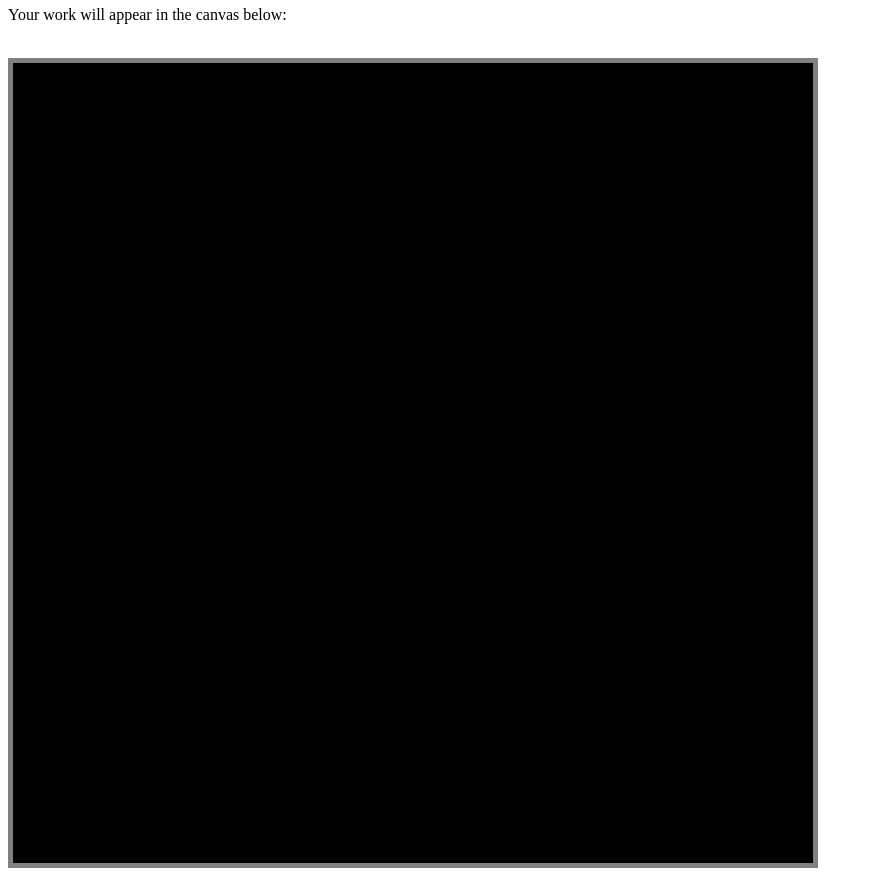
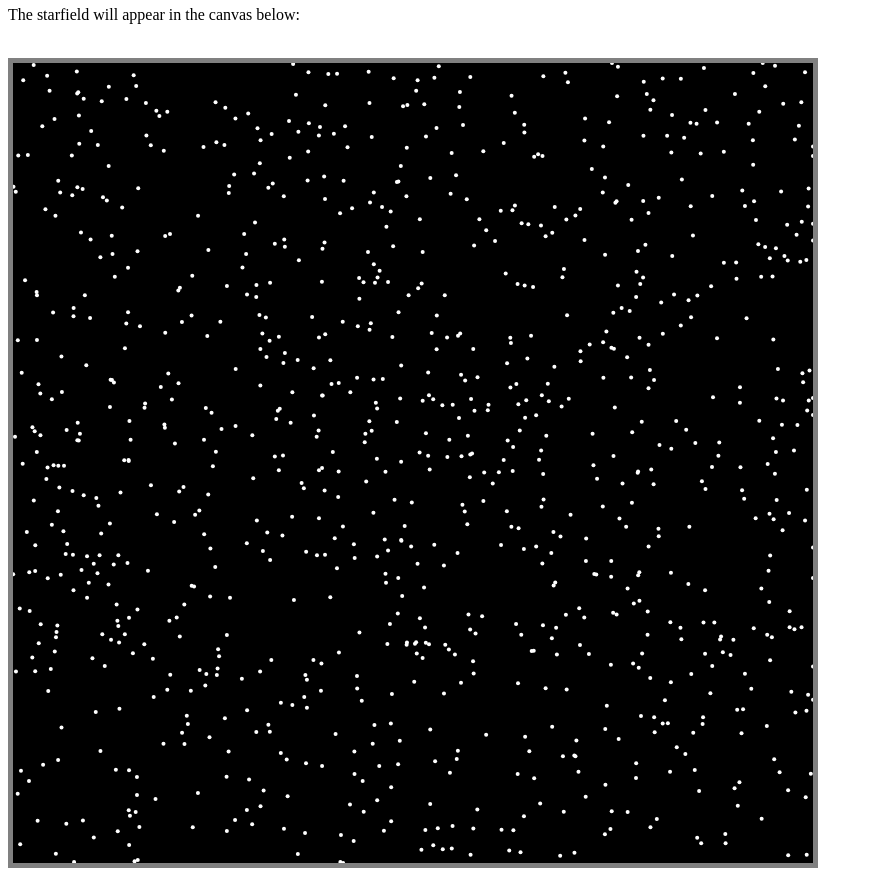
Before and after one commit to jayllybeans/StarField, a plain HTML site: page index.html in a window 1280 px wide. Shown: the part 60-936 px from the top of the page, without its empty margins (0-873 px from the left). Drawn offline with Linux system fonts and the light colour scheme.

Commit message:
Finished base information and added depth

```diff
--- a/code.js
+++ b/code.js
@@ -3,7 +3,12 @@ let pencil = canvas.getContext("2d");
 
 import {Star} from "./star.js";
 
-let stars = [new Star(canvas, pencil)];
+let stars = [];
+
+//fill array with stars
+for (let i = 0; i < 1000; i++){
+    stars.push(new Star(canvas, pencil));
+}
 
 function gameLoop() {
     //erase canvas
@@ -11,6 +16,7 @@ function gameLoop() {
     //draw background
     pencil.fillStyle = "black";
     pencil.fillRect(0, 0, canvas.clientWidth, canvas.height);
+
     //draw stars
     for(let i = 0; i < stars.length; i++){
         stars[i].draw();
@@ -18,9 +24,14 @@ function gameLoop() {
     //the stars go shimmy
     for(let i = 0; i < stars.length; i++){
         stars[i].move();
-        stars[i].draw();
     }
     //recycle stars
+    for(let i = 0; i < stars.length; i++){
+        if (stars[i].x < 0) {
+            stars[i].x = canvas.width;
+            stars[i].y = Math.random() * canvas.height;
+          }
+    }
 }
 
 setInterval(gameLoop, 50);
--- a/index.html
+++ b/index.html
@@ -5,8 +5,8 @@
 
 </head>
 <body>
-    <h1>Canvas Challenges</h1>
-    <p>Your work will appear in the canvas below:</p><br>
+    <h1>Starfield</h1>
+    <p>The starfield will appear in the canvas below:</p><br>
     <canvas id="myCanvas" height="800" width = "800"></canvas>
 
     <script type = "module" src="code.js"></script>
--- a/star.js
+++ b/star.js
@@ -1,23 +1,26 @@
 export class Star {
     x = 0;
     y = 0;
+    z = 0;
     color = "white";
 
     constructor(canvas, pencil){
         this.pencil = pencil;
         this.x = canvas.width * Math.random();
         this.y = canvas.height * Math.random();
+        this.z = Math.random();
     }
 
     draw() {
         this.pencil.beginPath();
-        this.pencil.arc(this.x, this.y, 5, 0, Math.PI * 2);
+        this.pencil.arc(this.x, this.y, 2, 0, Math.PI * 2);
         this.pencil.fillStyle = this.color;
         this.pencil.fill();
         this.pencil.closePath();
     }
 
     move(){
-        this.x+=5;
+        let speed = 2 + (1 - this.z) * 6;
+        this.x -= speed;
     }
 }
```
